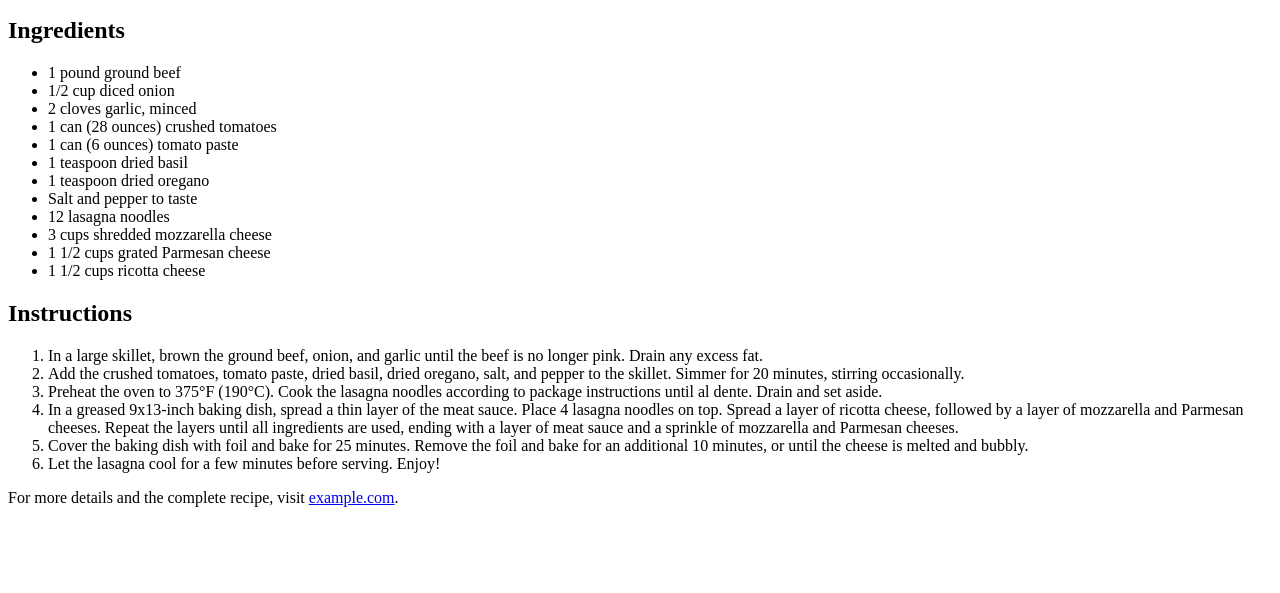
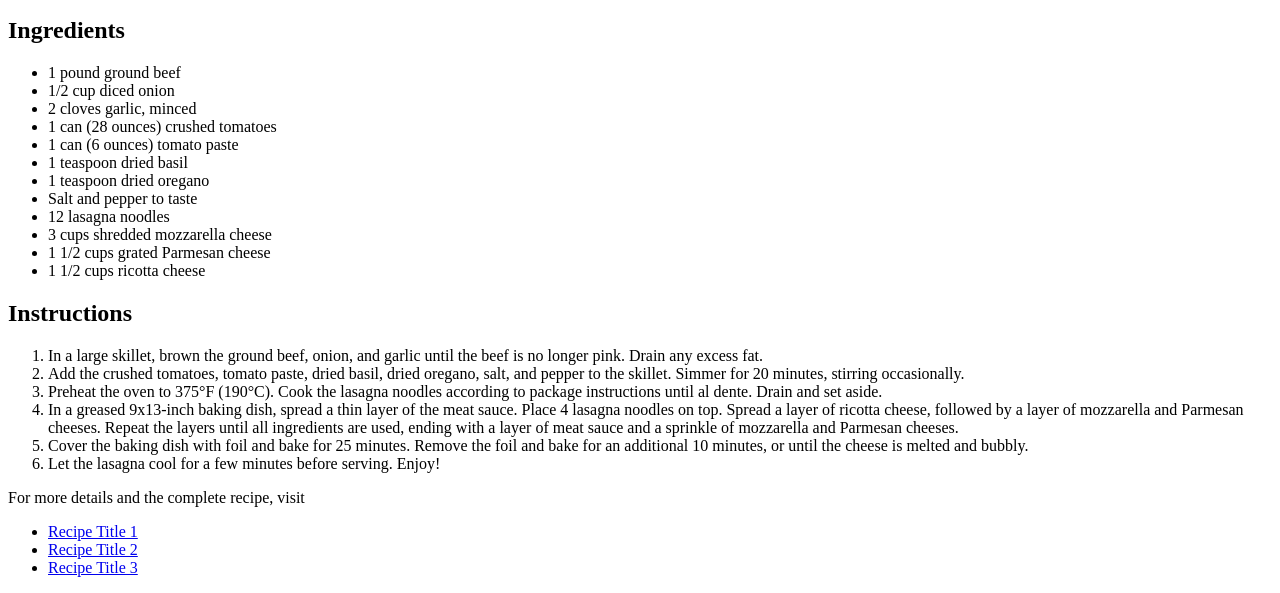
Before and after one commit to DavyDadou/odin-recipes, a plain HTML site: page recipes/lasagna.html in a window 1280 px wide. Shown: the part 321-914 px from the top of the page. Before the commit the page ends 844 px from the top, so only its background shows below. Drawn offline with Linux system fonts and the light colour scheme.

Commit message:
Added navigation in each recipe page and homepage

```diff
--- a/recipes/lasagna.html
+++ b/recipes/lasagna.html
@@ -38,6 +38,11 @@
           <li>Let the lasagna cool for a few minutes before serving. Enjoy!</li>
         </ol>
 
-        <p>For more details and the complete recipe, visit <a href="https://example.com/recipes/classic-lasagna">example.com</a>.</p>
-      </body>
+        <p>For more details and the complete recipe, visit
+            <ul>
+            <li><a href="recipes/lasagna.html">Recipe Title 1</a></li>
+            <li><a href="recipes/chicken.html">Recipe Title 2</a></li>
+            <li><a href="recipes/raclette.html">Recipe Title 3</a></li>
+          </ul>
+          </p> </body>
       </html>
```
Also changed, not shown: index.html (+5 -1 lines), recipes/raclette.html (+7 -2 lines).
